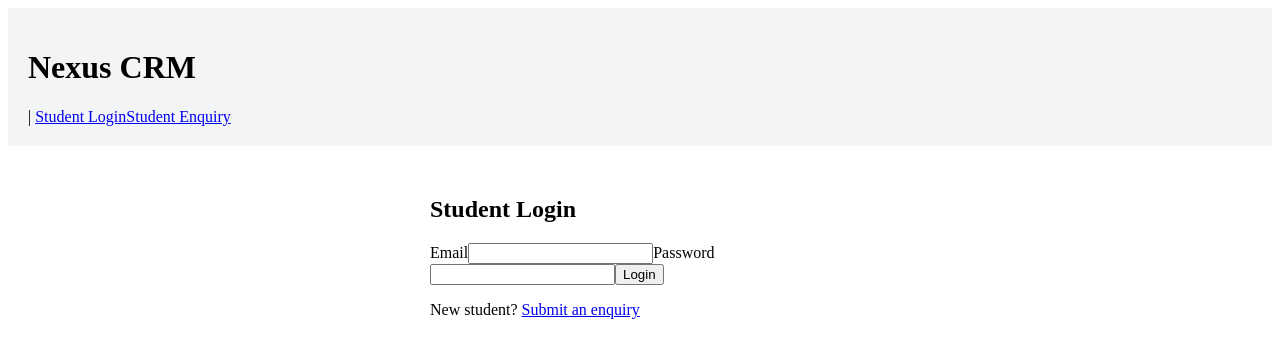
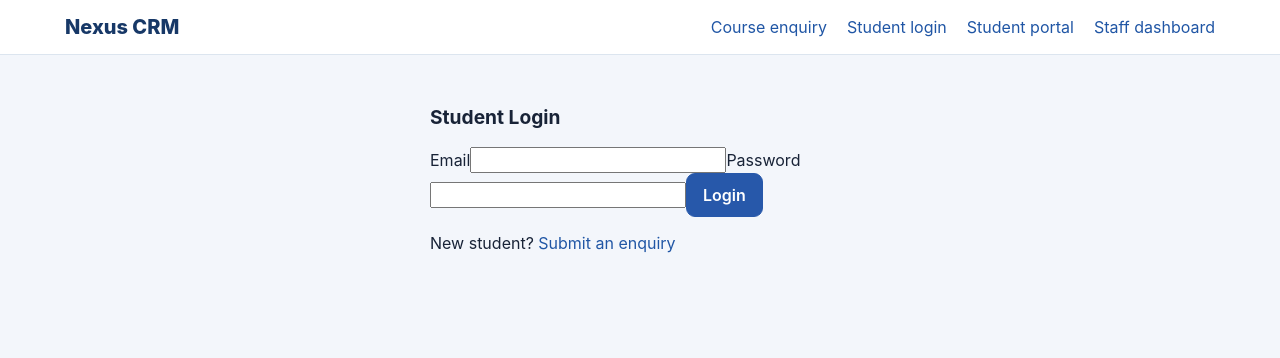
Before and after one commit to gator2511/nexus_crm_, a React (Vite) app in the folder client/: page /login in a window 1280 px wide. Shown: the top 358 px of the page. Built offline with nearby package versions, Linux system fonts and the light colour scheme.

Commit message:
UI: Improve main.jsx and connect live CRM features

```diff
--- a/client/src/main.jsx
+++ b/client/src/main.jsx
@@ -1,42 +1,33 @@
+import React from 'react';
+import { createRoot } from 'react-dom/client';
+import { BrowserRouter, Routes, Route, Link, Navigate } from 'react-router-dom';
+import Enquiry from './pages/Enquiry.jsx';
+import Login from './pages/Login.jsx';
+import Portal from './pages/Portal.jsx';
+import StaffLogin from './pages/StaffLogin.jsx';
+import StaffDashboard from './pages/StaffDashboard.jsx';
+import './styles.css';
 
-import React from "react";
-import { createRoot } from "react-dom/client";
-import {
-  BrowserRouter,
-  Routes,
-  Route,
-  Link,
-  Navigate,
-} from "react-router-dom";
-
-import Enquiry from "./pages/Enquiry.jsx";
-import Login from "./pages/Login.jsx";
-import Portal from "./pages/Portal.jsx";
 function App() {
-  return (
-    <BrowserRouter>
-      <header style={{ padding: 20, background: "#f3f4f6" }}>
-        <h1>Nexus CRM</h1>
-        <nav>
-          {" | "}
-<Link to="/login">Student Login</Link>
-          <Link to="/enquiry">Student Enquiry</Link>
+  return <BrowserRouter>
+    <header className="site-header">
+      <Link className="brand" to="/">Nexus CRM</Link>
+      <nav className="site-nav" aria-label="Main navigation">
+        <Link to="/enquiry">Course enquiry</Link>
+        <Link to="/login">Student login</Link>
+        <Link to="/portal">Student portal</Link>
+        <Link to="/staff/dashboard">Staff dashboard</Link>
       </nav>
     </header>
-
     <Routes>
       <Route path="/" element={<Navigate to="/enquiry" replace />} />
       <Route path="/enquiry" element={<Enquiry />} />
-        <Route path="*" element={<p>Page not found</p>} />
       <Route path="/login" element={<Login />} />
       <Route path="/portal" element={<Portal />} />
+      <Route path="/staff/login" element={<StaffLogin />} />
+      <Route path="/staff/dashboard" element={<StaffDashboard />} />
+      <Route path="*" element={<main className="page"><h1>Page not found</h1></main>} />
     </Routes>
-    </BrowserRouter>
-  );
+  </BrowserRouter>;
 }
-
-createRoot(document.getElementById("root")).render(
-  <React.StrictMode>
-    <App />
-  </React.StrictMode>
-);
+createRoot(document.getElementById('root')).render(<React.StrictMode><App /></React.StrictMode>);
```
Lines whose indentation alone changed are shown as unchanged.
